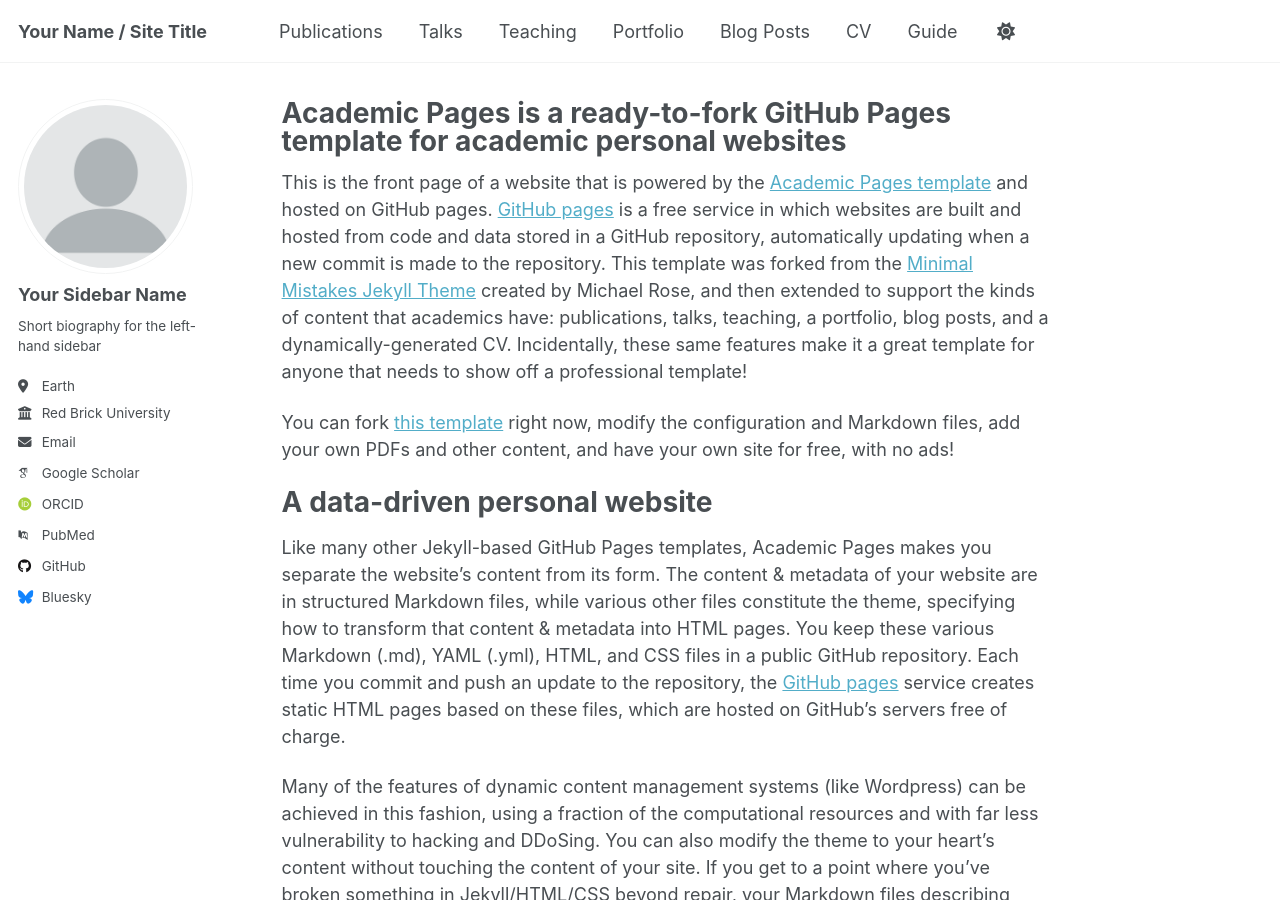
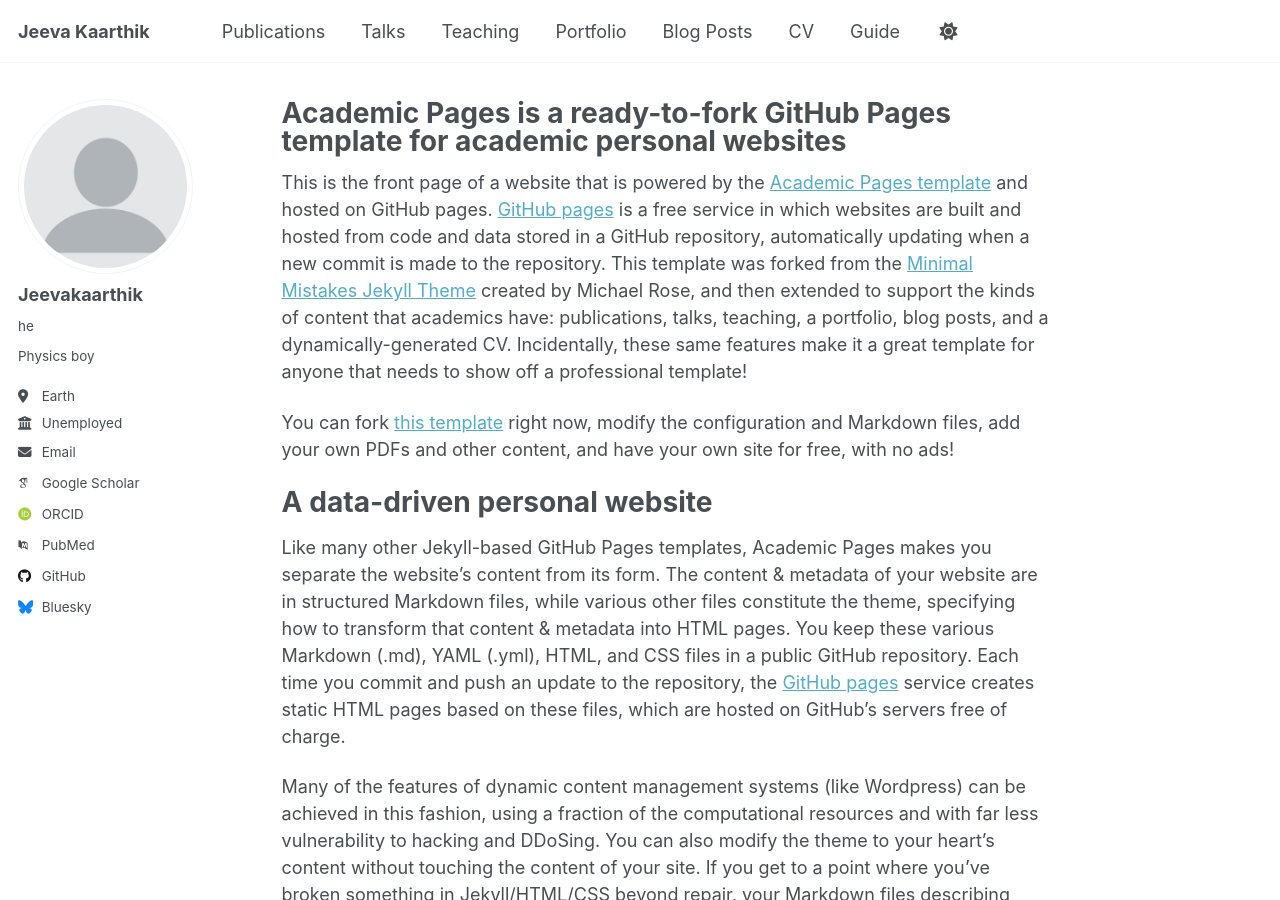
Before and after one commit to jeeva-kaarthik/jeeva-kaarthik.github.io, a Jekyll site: the page built from _pages/about.md, in a window 1280 px wide and 900 px high. Built offline with Jekyll 4.4.1, drawn with Linux system fonts in a browser that asks for light colours; some web fonts are replaced; a script that is not in the unit is left out.

Commit message:
Update _config.yml

```diff
--- a/_config.yml
+++ b/_config.yml
@@ -9,11 +9,11 @@
 # Basic Site Settings
 locale                   : "en-US"
 site_theme               : "default" # Currently available options are "default", "air"
-title                    : "Your Name / Site Title"
+title                    : "Jeeva Kaarthik"
 title_separator          : "-"
 name                     : &name "Your Name"
-description              : &description "personal description"
-url                      : https://academicpages.github.io # the base hostname & protocol for your site e.g. "https://[your GitHub username].github.io" or if you already have some other page hosted on Github then use "https://[your GitHub username].github.io/[Your Repo Name]"
+description              : &description "This is my personal website. Here, you see will many things that I find very interesting - mostly Physics!"
+url                      : https://jeeva-kaarthik.github.io # the base hostname & protocol for your site e.g. "https://jeeva-kaarthik.github.io" or if you already have some other page hosted on Github then use "https://[your GitHub username].github.io/[Your Repo Name]"
 baseurl                  : "" # the subpath of your site, e.g. "/blog"
 repository               : "academicpages/academicpages.github.io"
 
@@ -23,13 +23,13 @@
 author:
   # Biographic information
   avatar           : "profile.png"
-  name             : "Your Sidebar Name"
-  pronouns         : # example: "she/her"
-  bio              : "Short biography for the left-hand sidebar"
+  name             : "Jeevakaarthik"
+  pronouns         : he # example: "he"
+  bio              : "Physics boy"
   location         : "Earth"
-  employer         : "Red Brick University"
+  employer         : "Unemployed"
   uri              : # URL
-  email            : "none@example.org"
+  email            : "jeevadhanabalan@gmail.com"
 
   # Academic websites
   academia         : # URL
```
